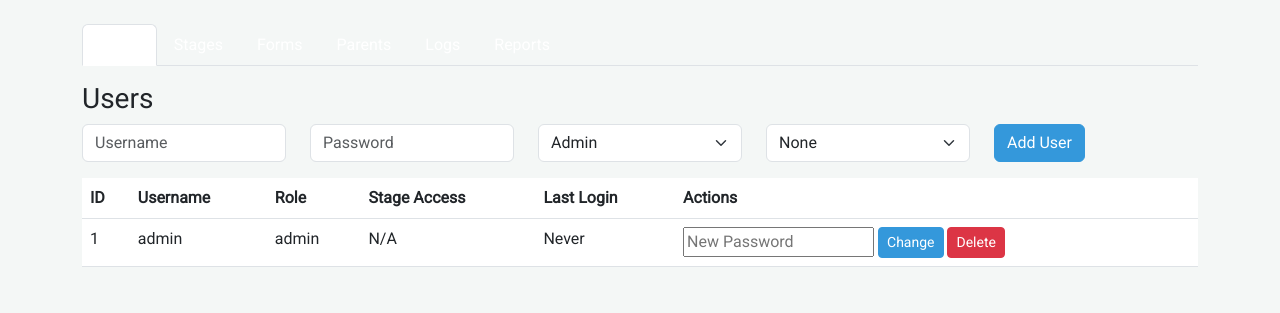
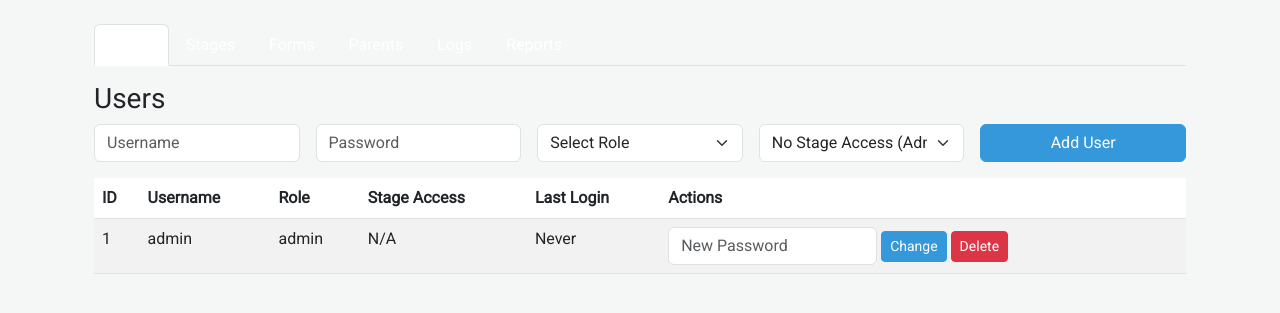
Before and after one commit to scamioglu/regias, a Flask app: page /admin/dashboard in a window 1280 px wide. Shown: the part 56-369 px from the top of the page. Run offline with Flask 3, Linux system fonts and the light colour scheme; a user stored in the database is signed in; data comes from the database, SQL or seed files in the repository; data that the repository does not hold is empty.

Commit message:
Update admin_dashboard.html

```diff
--- a/templates/admin_dashboard.html
+++ b/templates/admin_dashboard.html
@@ -1,5 +1,19 @@
 {% extends "base.html" %}
 {% block content %}
+<div class="container mt-4">
+    <!-- Flash Mesajları -->
+    {% with messages = get_flashed_messages(with_categories=true) %}
+        {% if messages %}
+            {% for category, message in messages %}
+                <div class="alert alert-{{ 'success' if category == 'success' else 'danger' }} alert-dismissible fade show" role="alert">
+                    {{ message }}
+                    <button type="button" class="btn-close" data-bs-dismiss="alert" aria-label="Close"></button>
+                </div>
+            {% endfor %}
+        {% endif %}
+    {% endwith %}
+
+    <!-- Sekmeler -->
     <ul class="nav nav-tabs">
         <li class="nav-item"><a class="nav-link active" data-bs-toggle="tab" href="#users">Users</a></li>
         <li class="nav-item"><a class="nav-link" data-bs-toggle="tab" href="#stages">Stages</a></li>
@@ -8,11 +22,14 @@
         <li class="nav-item"><a class="nav-link" data-bs-toggle="tab" href="#logs">Logs</a></li>
         <li class="nav-item"><a class="nav-link" href="{{ url_for('report') }}">Reports</a></li>
     </ul>
+
+    <!-- Sekme İçeriği -->
     <div class="tab-content mt-3">
+        <!-- Users Sekmesi -->
         <div class="tab-pane fade show active" id="users">
             <h3>Users</h3>
             <form method="POST" action="{{ url_for('add_user') }}" class="mb-3">
-            <div class="row">
+                <div class="row g-3 align-items-center">
                     <div class="col">
                         <input type="text" class="form-control" name="username" placeholder="Username" required>
                     </div>
@@ -21,24 +38,25 @@
                     </div>
                     <div class="col">
                         <select class="form-select" name="role" required>
+                            <option value="" disabled selected>Select Role</option>
                             <option value="admin">Admin</option>
                             <option value="staff">Staff</option>
                         </select>
                     </div>
                     <div class="col">
                         <select class="form-select" name="stage_access">
-                        <option value="">None</option>
+                            <option value="">No Stage Access (Admin)</option>
                             {% for stage in stages %}
-                            <option value="{{ stage.stage_number }}">{{ stage.stage_name }}</option>
+                                <option value="{{ stage.stage_number }}">{{ stage.stage_name }} ({{ stage.stage_number }})</option>
                             {% endfor %}
                         </select>
                     </div>
                     <div class="col">
-                    <button type="submit" class="btn btn-primary">Add User</button>
+                        <button type="submit" class="btn btn-primary w-100">Add User</button>
                     </div>
                 </div>
             </form>
-        <table class="table">
+            <table class="table table-striped">
                 <thead>
                     <tr><th>ID</th><th>Username</th><th>Role</th><th>Stage Access</th><th>Last Login</th><th>Actions</th></tr>
                 </thead>
@@ -48,36 +66,38 @@
                             <td>{{ user.id }}</td>
                             <td>{{ user.username }}</td>
                             <td>{{ user.role }}</td>
-                        <td>{{ user.stage_access or 'N/A' }}</td>
+                            <td>{{ user.stage_access if user.stage_access is not none else 'N/A' }}</td>
                             <td>{{ user.last_login or 'Never' }}</td>
                             <td>
                                 <form method="POST" action="{{ url_for('change_password', user_id=user.id) }}" class="d-inline">
-                                <input type="password" name="password" placeholder="New Password" required>
+                                    <input type="password" name="password" placeholder="New Password" class="form-control d-inline-block w-auto" required>
                                     <button type="submit" class="btn btn-sm btn-primary">Change</button>
                                 </form>
-                            <a href="{{ url_for('delete_user', user_id=user.id) }}" class="btn btn-sm btn-danger">Delete</a>
+                                <a href="{{ url_for('delete_user', user_id=user.id) }}" class="btn btn-sm btn-danger" onclick="return confirm('Are you sure?')">Delete</a>
                             </td>
                         </tr>
                     {% endfor %}
                 </tbody>
             </table>
         </div>
+
+        <!-- Stages Sekmesi -->
         <div class="tab-pane fade" id="stages">
             <h3>Stages</h3>
             <form method="POST" action="{{ url_for('add_stage') }}" class="mb-3">
-            <div class="row">
+                <div class="row g-3 align-items-center">
                     <div class="col">
-                    <input type="number" class="form-control" name="stage_number" placeholder="Stage Number" required>
+                        <input type="number" class="form-control" name="stage_number" placeholder="Stage Number" min="1" required>
                     </div>
                     <div class="col">
                         <input type="text" class="form-control" name="stage_name" placeholder="Stage Name" required>
                     </div>
                     <div class="col">
-                    <button type="submit" class="btn btn-primary">Add Stage</button>
+                        <button type="submit" class="btn btn-primary w-100">Add Stage</button>
                     </div>
                 </div>
             </form>
-        <table class="table">
+            <table class="table table-striped">
                 <thead>
                     <tr><th>ID</th><th>Number</th><th>Name</th><th>Actions</th></tr>
                 </thead>
@@ -87,20 +107,23 @@
                             <td>{{ stage.id }}</td>
                             <td>{{ stage.stage_number }}</td>
                             <td>{{ stage.stage_name }}</td>
-                        <td><a href="{{ url_for('delete_stage', stage_id=stage.id) }}" class="btn btn-sm btn-danger">Delete</a></td>
+                            <td><a href="{{ url_for('delete_stage', stage_id=stage.id) }}" class="btn btn-sm btn-danger" onclick="return confirm('Are you sure?')">Delete</a></td>
                         </tr>
                     {% endfor %}
                 </tbody>
             </table>
         </div>
+
+        <!-- Forms Sekmesi -->
         <div class="tab-pane fade" id="forms">
             <h3>Forms</h3>
             <form method="POST" action="{{ url_for('add_form') }}" class="mb-3">
-            <div class="row">
+                <div class="row g-3 align-items-center">
                     <div class="col">
                         <select class="form-select" name="stage_id" required>
+                            <option value="" disabled selected>Select Stage</option>
                             {% for stage in stages %}
-                            <option value="{{ stage.id }}">{{ stage.stage_name }}</option>
+                                <option value="{{ stage.id }}">{{ stage.stage_name }} ({{ stage.stage_number }})</option>
                             {% endfor %}
                         </select>
                     </div>
@@ -109,6 +132,7 @@
                     </div>
                     <div class="col">
                         <select class="form-select" name="type" required>
+                            <option value="" disabled selected>Select Type</option>
                             <option value="text">Text</option>
                             <option value="multiple">Multiple Choice</option>
                             <option value="checkbox">Checkbox</option>
@@ -116,18 +140,24 @@
                         </select>
                     </div>
                     <div class="col">
-                    <input type="text" class="form-control" name="options" placeholder="Options (comma-separated)">
+                        <input type="text" class="form-control" name="options" placeholder="Options (e.g., Yes,No)">
                     </div>
                     <div class="col">
-                    <input type="checkbox" name="allow_file_upload" value="1"> File Upload
-                    <input type="checkbox" name="required" value="1"> Required
+                        <div class="form-check form-check-inline">
+                            <input type="checkbox" class="form-check-input" name="allow_file_upload" value="1" id="file_upload">
+                            <label class="form-check-label" for="file_upload">File Upload</label>
+                        </div>
+                        <div class="form-check form-check-inline">
+                            <input type="checkbox" class="form-check-input" name="required" value="1" id="required">
+                            <label class="form-check-label" for="required">Required</label>
+                        </div>
                     </div>
                     <div class="col">
-                    <button type="submit" class="btn btn-primary">Add Question</button>
+                        <button type="submit" class="btn btn-primary w-100">Add Question</button>
                     </div>
                 </div>
             </form>
-        <table class="table">
+            <table class="table table-striped">
                 <thead>
                     <tr><th>ID</th><th>Stage</th><th>Question</th><th>Type</th><th>Options</th><th>File Upload</th><th>Required</th></tr>
                 </thead>
@@ -146,9 +176,11 @@
                 </tbody>
             </table>
         </div>
+
+        <!-- Parents Sekmesi -->
         <div class="tab-pane fade" id="parents">
             <h3>Parents</h3>
-        <table class="table">
+            <table class="table table-striped">
                 <thead>
                     <tr><th>ID</th><th>Name</th><th>Stage</th><th>Created At</th><th>Actions</th></tr>
                 </thead>
@@ -165,9 +197,11 @@
                 </tbody>
             </table>
         </div>
+
+        <!-- Logs Sekmesi -->
         <div class="tab-pane fade" id="logs">
             <h3>Logs</h3>
-        <table class="table">
+            <table class="table table-striped">
                 <thead>
                     <tr><th>ID</th><th>User</th><th>Action</th><th>Timestamp</th></tr>
                 </thead>
@@ -184,4 +218,5 @@
             </table>
         </div>
     </div>
+</div>
 {% endblock %}
```
Lines whose indentation alone changed are shown as unchanged.
